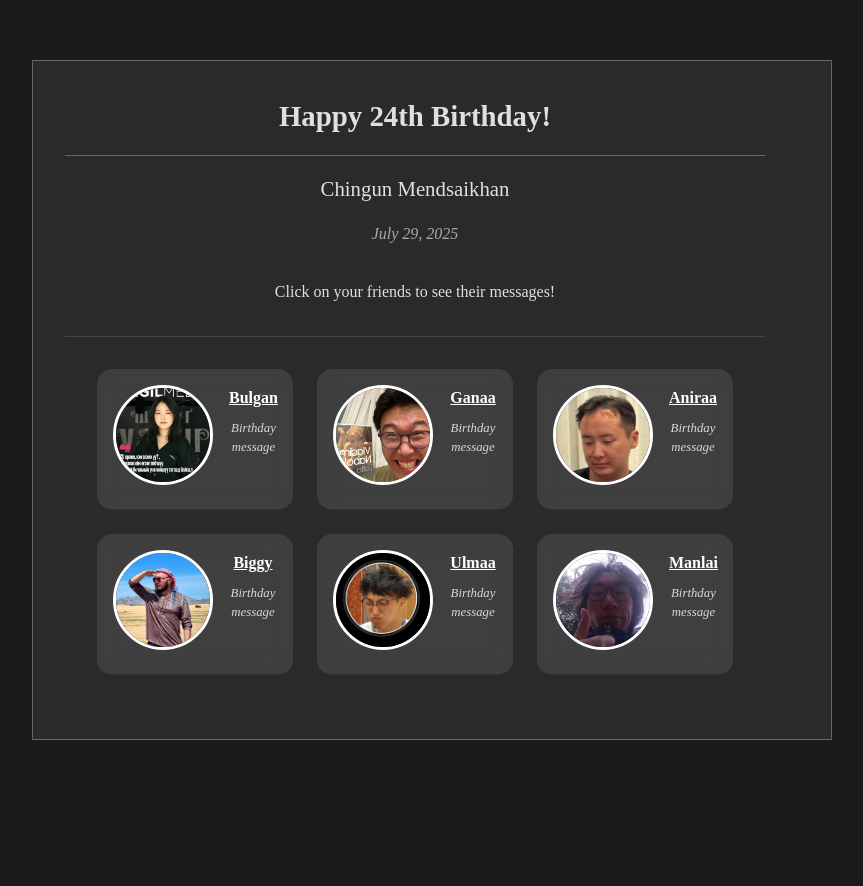
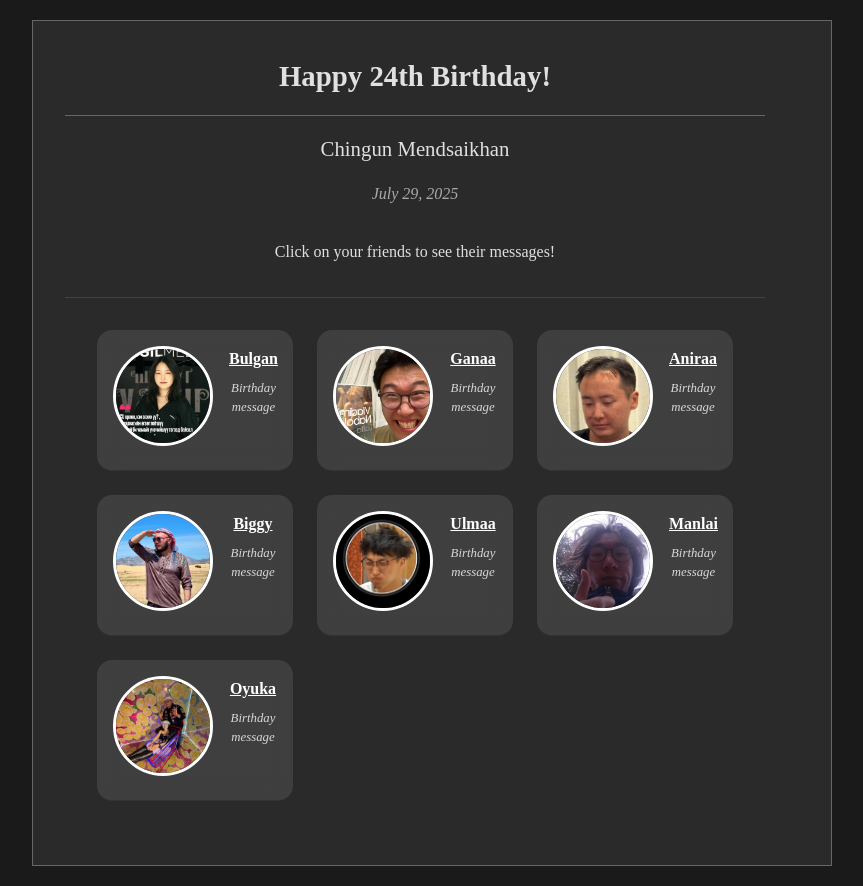
Before and after one commit to Maaanlai/chingun-birthday, a React (Create React App) app: page / in a window 1280 px wide. Shown: the whole page, without its empty margins (208-1071 px from the left). Before the commit the page ends 800 px from the top, so only its background shows below. Built offline with nearby package versions, Linux system fonts and the light colour scheme.

Commit message:
last updates

```diff
--- a/src/App.js
+++ b/src/App.js
@@ -20,7 +20,8 @@ function App() {
     '522086432_2237355546764534_2064883714137558600_n.jpg',
     '522042703_664809136614948_6019022010090020995_n.jpg',
     '523779599_1224386049699421_7855736508641943233_n.jpg',
-    'africanbrother.png'
+    'africanbrother.png',
+    'british.jpg'
   ];
 
   // Sound effect functionality
--- a/src/data.js
+++ b/src/data.js
@@ -11,42 +11,42 @@ export const birthdayData = {
             name: "Bulgan",
             message: "Good luck",
             image: "/images/bulgan.png", // Replace with actual image path
-            relationship: "Best Friend"
         },
         {
             id: 2,
             name: "Ganaa",
             message: "Bogino nasalj baga jargaarai",
             image: "/images/ganaa.jpg", // Replace with actual image path
-            relationship: "College Buddy"
         },
         {
             id: 3,
             name: "Aniraa",
             message: "uu bhgushd",
             image: "/images/aniraa.jpg", // Replace with actual image path
-            relationship: "Work Friend"
         },
         {
             id: 4,
             name: "Biggy",
-            message: "Another year older, another year wiser, and another year more awesome! Hope your special day is as wonderful as you are. Happy Birthday!",
+            message: "Tanii zalgasan utas zavgui baina ta daraa dahin zalgana uu",
             image: "/images/biggy.png", // Replace with actual image path
-            relationship: "Childhood Friend"
         },
         {
             id: 5,
             name: "Ulmaa",
-            message: "Another year older, another year wiser, and another year more awesome! Hope your special day is as wonderful as you are. Happy Birthday!",
+            message: "Tanii zalgasan utas holbogdoh bolojmgui baina ta daraa dahin zalgana uu",
             image: "/images/ulmaa.png", // Replace with actual image path
-            relationship: "Childhood Friend"
         },
         {
             id: 6,
             name: "Manlai",
             message: "ChatGPT said:Sure! Here's a short and sweet birthday message for Chingun Mendsaikhan:'Happy Birthday, Chingun Mendsaikhan! Wishing you a day filled with laughter, love, and everything that makes you smile. Heres to another amazing year ahead!'Let me know if you'd like it to be more playful, poetic, or personal!",
             image: "/images/manlai.png", // Replace with actual image path
-            relationship: "Childhood Friend"
+        },
+        {
+            id: 7,
+            name: "Oyuka",
+            message: "I love your buttcheecks so much",
+            image: "/images/oyuka.jpg", // Replace with actual image path
         }
         // Add more friends as needed
     ]
```
Also changed, not shown: public/chinguun/british.png (added), public/images/oyuka.jpg (added).
